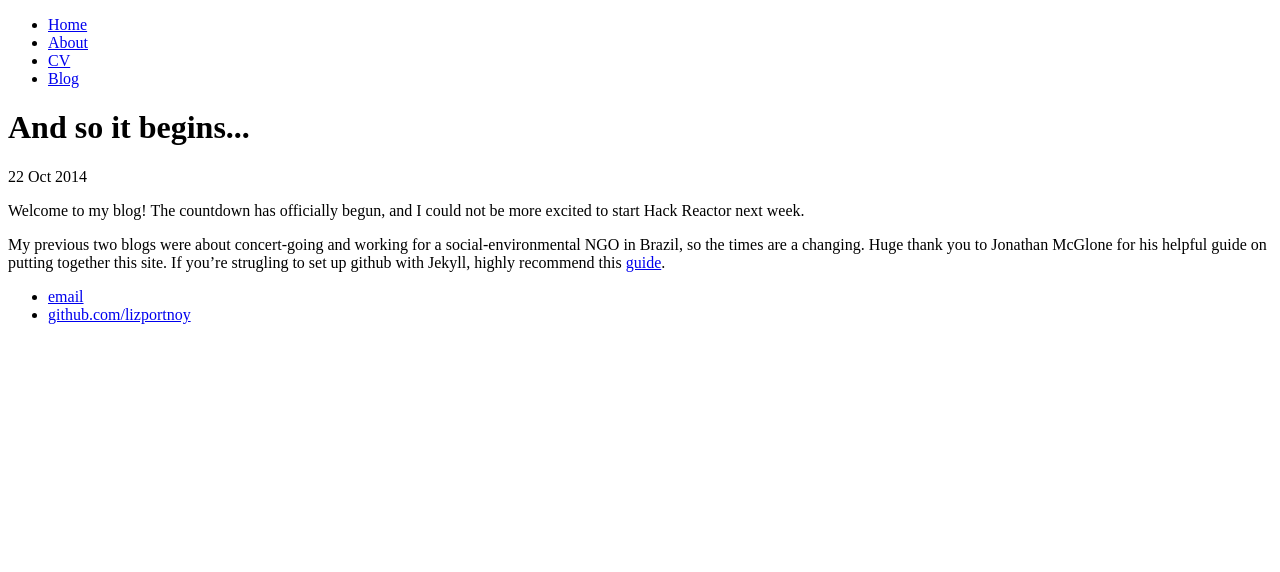
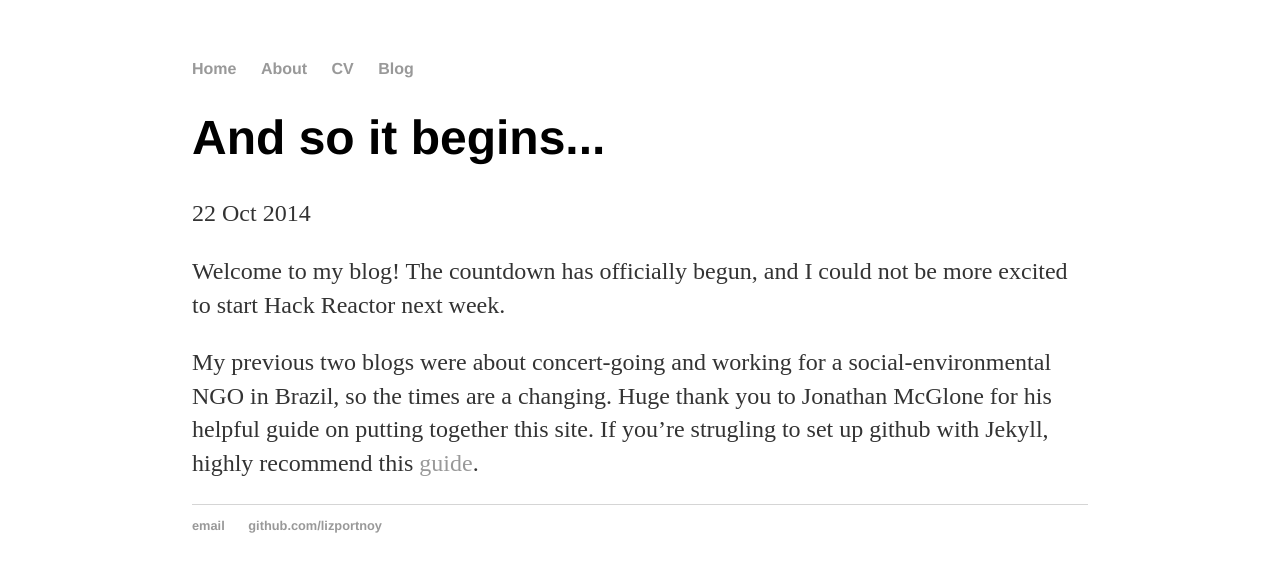
Before and after one commit to lizportnoy/lizportnoy.github.io, a Jekyll site: the page built from _posts/2014-10-22-and-so-it-begins.md, in a window 1280 px wide. Shown: the top 572 px of the page. Built offline with Jekyll 4.4.1, drawn with Linux system fonts in a browser that asks for light colours.

Commit message:
Update default.html

```diff
--- a/_layouts/default.html
+++ b/_layouts/default.html
@@ -3,7 +3,7 @@
 		<head>
 			<title>{{ page.title }}</title>
 			<!-- link to main stylesheet -->
-			<link rel="stylesheet" href="CSS/main.css">
+			<link rel="stylesheet" href="/CSS/main.css">
 		</head>
 		<body>
 			<nav>
```
